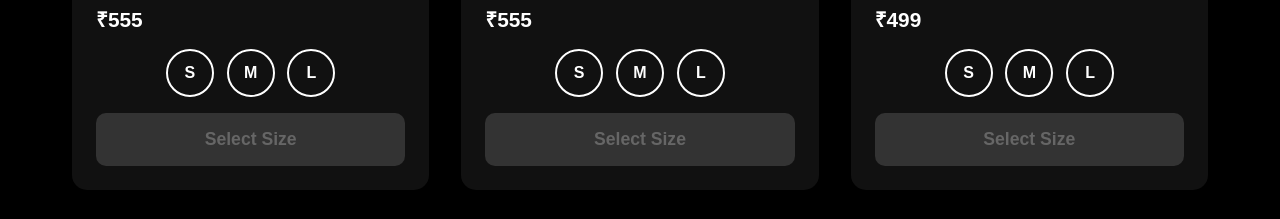
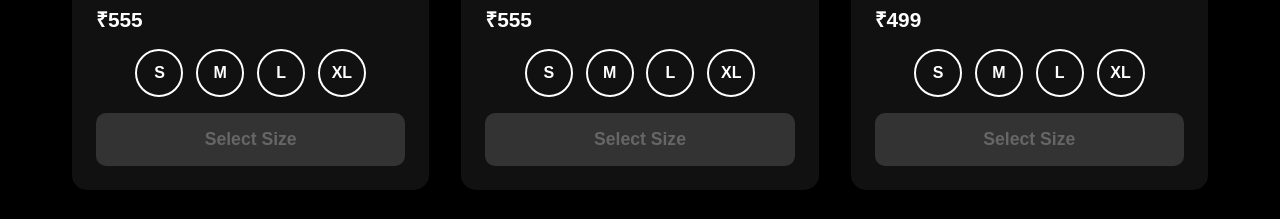
Before and after one commit to z2learn/monkfit.co, a plain HTML site: page index.html in a window 1280 px wide. Shown: the part 506-725 px from the top of the page. Drawn offline with Linux system fonts and the light colour scheme; grey boxes are pictures that could not be loaded.

Commit message:
Update index.html

```diff
--- a/index.html
+++ b/index.html
@@ -393,6 +393,7 @@
                         <button class="size-btn" data-size="S">S</button>
                         <button class="size-btn" data-size="M">M</button>
                         <button class="size-btn" data-size="L">L</button>
+                        <button class="size-btn" data-size="XL">XL</button>
                     </div>
                     <button class="buy-btn" data-product-id="${product.id}" disabled>
                         Select Size
```
